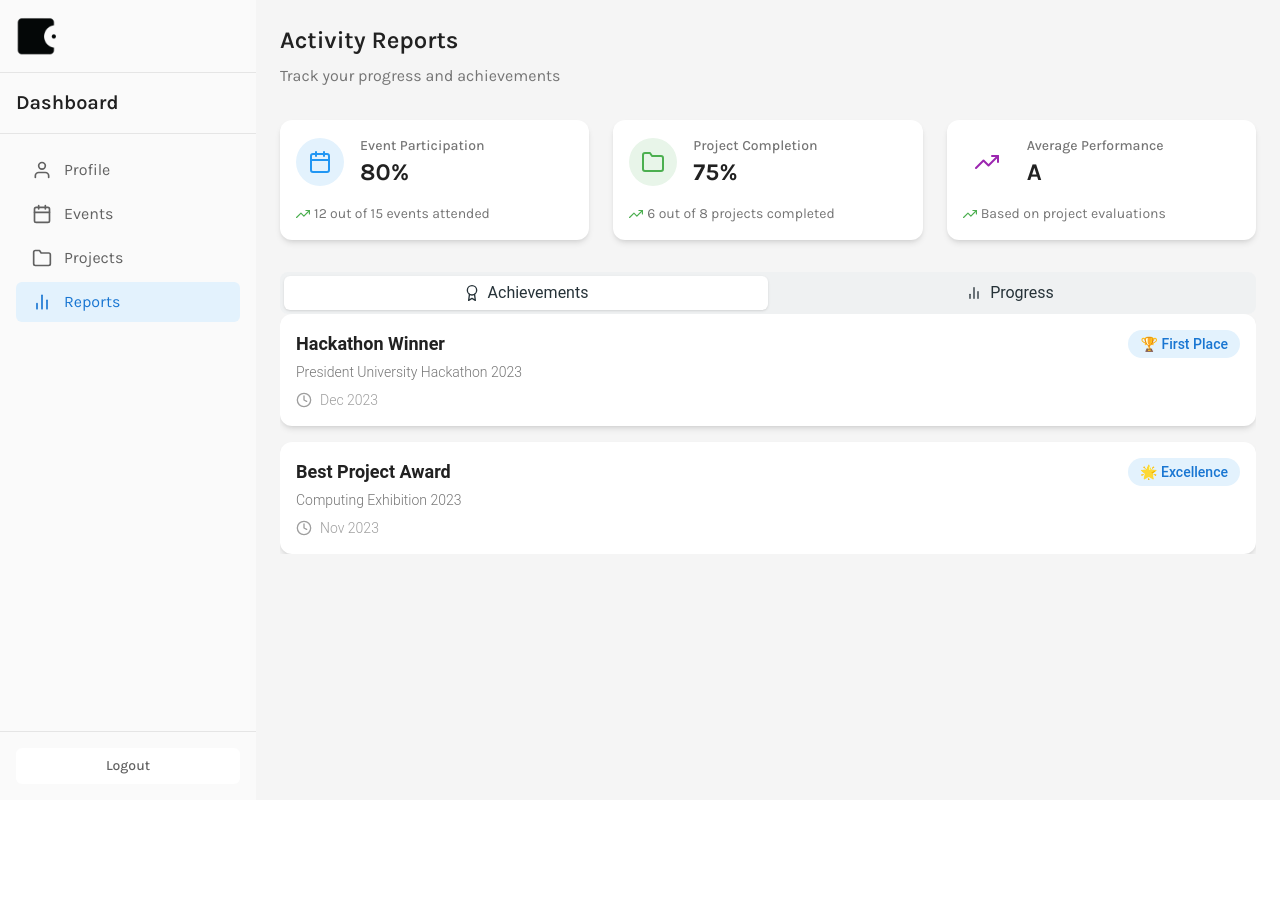
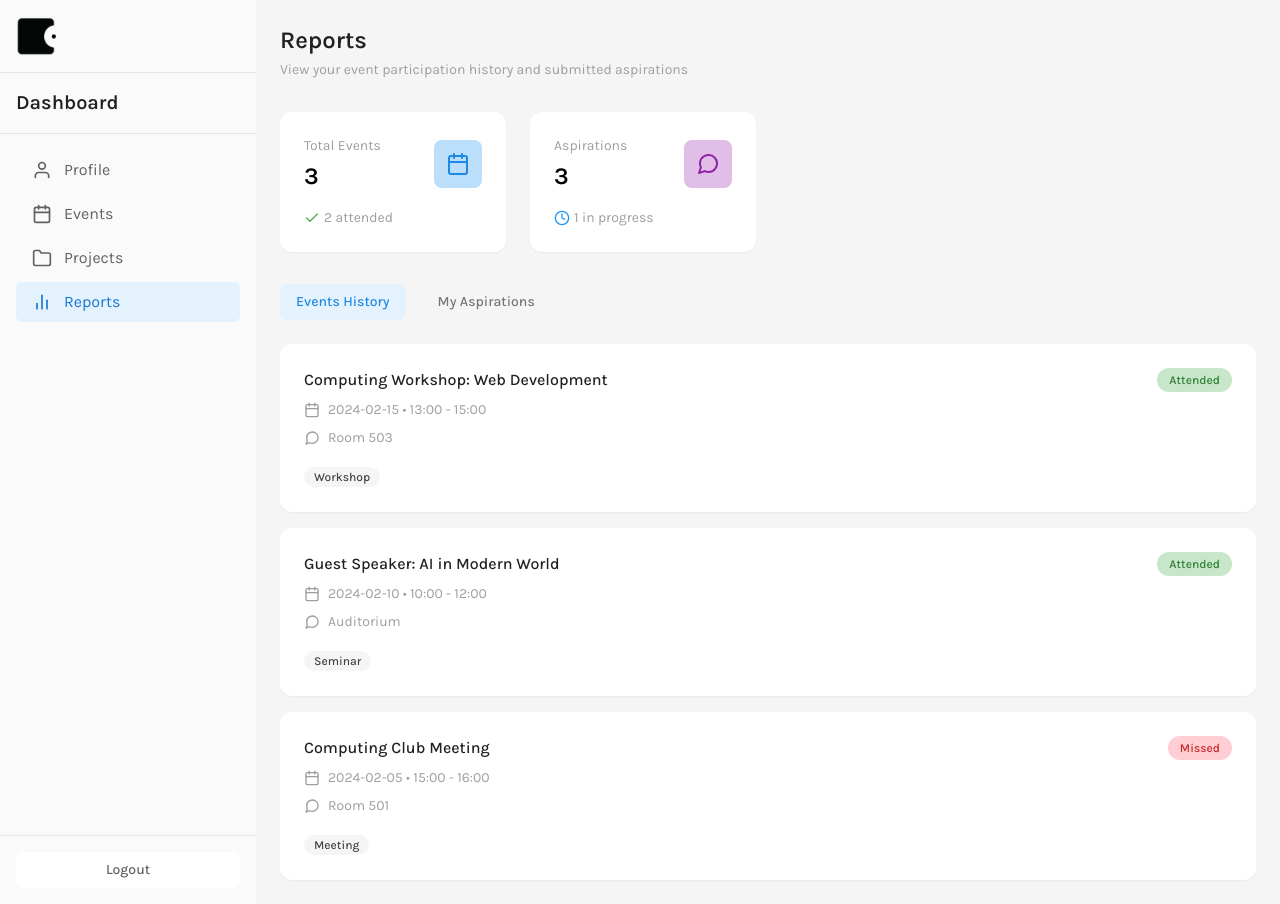
Before and after one commit to haysnairpa/PUFA-25, a Next.js app: page /dashboard/reports in a window 1280 px wide. Before the commit the page ends 800 px from the top, so only its background shows below. Built offline with nearby package versions, Linux system fonts and the light colour scheme.

Commit message:
fix profile page and changed reports content

```diff
--- a/src/app/(main)/dashboard/projects/page.jsx
+++ b/src/app/(main)/dashboard/projects/page.jsx
@@ -44,7 +44,7 @@ export default function ProjectsPage() {
     // Add more projects as needed
   ];
 
-  const filters = ["All", "Informatics", "Information Systems", "Data Science"];
+  const filters = ["All", "Informatics", "Information Systems"];
 
   const filteredProjects = projects.filter(project => {
     const matchesSearch = project.title.toLowerCase().includes(searchQuery.toLowerCase()) ||
--- a/src/app/(main)/dashboard/reports/page.jsx
+++ b/src/app/(main)/dashboard/reports/page.jsx
@@ -1,206 +1,208 @@
-"use client";
+"use client"
 
 import { useState } from "react";
-import {
-  Card,
-  CardBody,
-  Progress,
-  Tabs,
-  TabsHeader,
-  TabsBody,
-  Tab,
-  TabPanel,
-} from "@material-tailwind/react";
-import {
-  FiAward,
-  FiBarChart2,
-  FiCalendar,
-  FiCheckCircle,
-  FiClock,
-  FiFolder,
-  FiTrendingUp,
-} from "react-icons/fi";
+import { FiCalendar, FiMessageCircle, FiClock, FiCheck, FiX } from "react-icons/fi";
 
-export default function ReportsPage() {
-  const [activeTab, setActiveTab] = useState("achievements");
+export default function Reports() {
+  const [activeTab, setActiveTab] = useState("events");
 
-  // Sample data - replace with real data later
-  const achievements = [
+  // Sample data - replace with actual data from your backend
+  const events = [
     {
       id: 1,
-      title: "Hackathon Winner",
-      event: "President University Hackathon 2023",
-      date: "Dec 2023",
-      type: "Competition",
-      badge: "🏆 First Place",
+      title: "Computing Workshop: Web Development",
+      date: "2024-02-15",
+      time: "13:00 - 15:00",
+      location: "Room 503",
+      status: "attended",
+      category: "Workshop"
     },
     {
       id: 2,
-      title: "Best Project Award",
-      event: "Computing Exhibition 2023",
-      date: "Nov 2023",
-      type: "Project",
-      badge: "🌟 Excellence",
+      title: "Guest Speaker: AI in Modern World",
+      date: "2024-02-10",
+      time: "10:00 - 12:00",
+      location: "Auditorium",
+      status: "attended",
+      category: "Seminar"
     },
+    {
+      id: 3,
+      title: "Computing Club Meeting",
+      date: "2024-02-05",
+      time: "15:00 - 16:00",
+      location: "Room 501",
+      status: "missed",
+      category: "Meeting"
+    }
   ];
 
-  const activities = {
-    events: {
-      total: 15,
-      attended: 12,
-      upcoming: 3,
+  const aspirations = [
+    {
+      id: 1,
+      title: "Improve Lab Equipment",
+      date: "2024-02-14",
+      status: "in-progress",
+      category: "Facility",
+      description: "Request for new computers in Lab 503 for better performance during practical sessions."
     },
-    projects: {
-      total: 8,
-      completed: 6,
-      ongoing: 2,
+    {
+      id: 2,
+      title: "Additional Programming Workshop",
+      date: "2024-02-08",
+      status: "completed",
+      category: "Academic",
+      description: "Suggestion to conduct more programming workshops for first-year students."
     },
-    skills: [
-      { name: "Web Development", progress: 85 },
-      { name: "UI/UX Design", progress: 75 },
-      { name: "Mobile Development", progress: 60 },
-      { name: "Data Science", progress: 70 },
-    ],
+    {
+      id: 3,
+      title: "Extended Lab Hours",
+      date: "2024-02-01",
+      status: "pending",
+      category: "Facility",
+      description: "Request to extend computer lab operating hours during final projects period."
+    }
+  ];
+
+  const getStatusColor = (status) => {
+    const colors = {
+      'attended': 'bg-green-100 text-green-800',
+      'missed': 'bg-red-100 text-red-800',
+      'completed': 'bg-green-100 text-green-800',
+      'in-progress': 'bg-blue-100 text-blue-800',
+      'pending': 'bg-yellow-100 text-yellow-800'
+    };
+    return colors[status] || 'bg-gray-100 text-gray-800';
   };
 
-  const stats = [
-    {
-      title: "Event Participation",
-      value: "80%",
-      icon: FiCalendar,
-      description: "12 out of 15 events attended",
-      trend: "up",
-      color: "blue",
-    },
-    {
-      title: "Project Completion",
-      value: "75%",
-      icon: FiFolder,
-      description: "6 out of 8 projects completed",
-      trend: "up",
-      color: "green",
-    },
-    {
-      title: "Average Performance",
-      value: "A",
-      icon: FiTrendingUp,
-      description: "Based on project evaluations",
-      trend: "up",
-      color: "purple",
-    },
-  ];
-
   return (
-    <div className="p-6">
-      {/* Header */}
+    <div className="p-6 max-w-7xl mx-auto">
+      {/* Header Section */}
       <div className="mb-8">
-        <h1 className="text-2xl font-semibold text-gray-900 mb-2">Activity Reports</h1>
-        <p className="text-gray-600">Track your progress and achievements</p>
+        <h1 className="text-2xl font-semibold text-gray-900">Reports</h1>
+        <p className="mt-1 text-sm text-gray-500">
+          View your event participation history and submitted aspirations
+        </p>
       </div>
 
-      {/* Stats Overview */}
-      <div className="grid grid-cols-1 md:grid-cols-2 lg:grid-cols-3 gap-6 mb-8">
-        {stats.map((stat, index) => (
-          <Card key={index} className="overflow-hidden">
-            <CardBody className="p-4">
-              <div className="flex items-center gap-4">
-                <div className={`rounded-full p-3 bg-${stat.color}-50`}>
-                  <stat.icon className={`h-6 w-6 text-${stat.color}-500`} />
+      {/* Statistics Cards */}
+      <div className="grid grid-cols-1 md:grid-cols-2 lg:grid-cols-4 gap-6 mb-8">
+        <div className="bg-white rounded-xl shadow-sm p-6">
+          <div className="flex items-center justify-between">
+            <div>
+              <p className="text-sm text-gray-500">Total Events</p>
+              <p className="text-2xl font-semibold mt-1">{events.length}</p>
             </div>
-                <div>
-                  <p className="text-sm font-medium text-gray-600">{stat.title}</p>
-                  <h3 className="text-2xl font-bold text-gray-900">{stat.value}</h3>
+            <div className="bg-blue-100 p-3 rounded-lg">
+              <FiCalendar className="w-6 h-6 text-blue-600" />
             </div>
           </div>
-              <p className="text-sm text-gray-600 mt-4 flex items-center gap-1">
-                {stat.trend === "up" && <FiTrendingUp className="text-green-500" />}
-                {stat.description}
-              </p>
-            </CardBody>
-          </Card>
-        ))}
+          <div className="mt-4 flex items-center text-sm text-gray-500">
+            <FiCheck className="w-4 h-4 mr-1 text-green-500" />
+            <span>{events.filter(e => e.status === 'attended').length} attended</span>
+          </div>
         </div>
 
-      {/* Detailed Reports */}
-      <Tabs value={activeTab} onChange={(value) => setActiveTab(value)}>
-        <TabsHeader>
-          <Tab value="achievements">
-            <div className="flex items-center gap-2">
-              <FiAward className="h-4 w-4" />
-              Achievements
+        <div className="bg-white rounded-xl shadow-sm p-6">
+          <div className="flex items-center justify-between">
+            <div>
+              <p className="text-sm text-gray-500">Aspirations</p>
+              <p className="text-2xl font-semibold mt-1">{aspirations.length}</p>
             </div>
-          </Tab>
-          <Tab value="progress">
-            <div className="flex items-center gap-2">
-              <FiBarChart2 className="h-4 w-4" />
-              Progress
-            </div>
-          </Tab>
-        </TabsHeader>
-        <TabsBody>
-          <TabPanel value="achievements" className="p-0">
-            <div className="grid gap-4">
-              {achievements.map((achievement) => (
-                <Card key={achievement.id} className="overflow-hidden">
-                  <CardBody className="p-4">
-                    <div className="flex justify-between items-start">
-                      <div>
-                        <h3 className="text-lg font-semibold text-gray-900 mb-1">
-                          {achievement.title}
-                        </h3>
-                        <p className="text-sm text-gray-600 mb-2">{achievement.event}</p>
-                        <div className="flex items-center gap-2 text-sm text-gray-500">
-                          <FiClock className="h-4 w-4" />
-                          {achievement.date}
+            <div className="bg-purple-100 p-3 rounded-lg">
+              <FiMessageCircle className="w-6 h-6 text-purple-600" />
             </div>
           </div>
-                      <span className="px-3 py-1 text-sm font-medium bg-blue-50 text-blue-700 rounded-full">
-                        {achievement.badge}
+          <div className="mt-4 flex items-center text-sm text-gray-500">
+            <FiClock className="w-4 h-4 mr-1 text-blue-500" />
+            <span>{aspirations.filter(a => a.status === 'in-progress').length} in progress</span>
+          </div>
+        </div>
+      </div>
+
+      {/* Tab Navigation */}
+      <div className="flex space-x-4 mb-6">
+        <button
+          onClick={() => setActiveTab('events')}
+          className={`px-4 py-2 rounded-lg text-sm font-medium transition-colors duration-150 ${
+            activeTab === 'events'
+              ? 'bg-blue-50 text-blue-600'
+              : 'text-gray-600 hover:bg-gray-50'
+          }`}
+        >
+          Events History
+        </button>
+        <button
+          onClick={() => setActiveTab('aspirations')}
+          className={`px-4 py-2 rounded-lg text-sm font-medium transition-colors duration-150 ${
+            activeTab === 'aspirations'
+              ? 'bg-blue-50 text-blue-600'
+              : 'text-gray-600 hover:bg-gray-50'
+          }`}
+        >
+          My Aspirations
+        </button>
+      </div>
+
+      {/* Content */}
+      {activeTab === 'events' ? (
+        <div className="space-y-4">
+          {events.map((event) => (
+            <div key={event.id} className="bg-white rounded-xl shadow-sm p-6">
+              <div className="flex items-start justify-between">
+                <div>
+                  <h3 className="font-medium text-gray-900">{event.title}</h3>
+                  <div className="mt-2 space-y-2">
+                    <div className="flex items-center text-sm text-gray-500">
+                      <FiCalendar className="w-4 h-4 mr-2" />
+                      <span>{event.date} • {event.time}</span>
+                    </div>
+                    <div className="flex items-center text-sm text-gray-500">
+                      <FiMessageCircle className="w-4 h-4 mr-2" />
+                      <span>{event.location}</span>
+                    </div>
+                  </div>
+                </div>
+                <span className={`px-3 py-1 rounded-full text-xs font-medium ${getStatusColor(event.status)}`}>
+                  {event.status.charAt(0).toUpperCase() + event.status.slice(1)}
                 </span>
               </div>
-                  </CardBody>
-                </Card>
-              ))}
+              <div className="mt-4">
+                <span className="inline-flex items-center px-2.5 py-0.5 rounded-full text-xs font-medium bg-gray-100 text-gray-800">
+                  {event.category}
+                </span>
               </div>
-          </TabPanel>
-          <TabPanel value="progress" className="p-0">
-            <div className="grid gap-6">
-              {/* Event Progress */}
-              <Card className="overflow-hidden">
-                <CardBody className="p-4">
-                  <h3 className="text-lg font-semibold text-gray-900 mb-4">Event Participation</h3>
-                  <div className="flex items-center justify-between mb-2">
-                    <div className="flex items-center gap-2">
-                      <FiCheckCircle className="h-5 w-5 text-green-500" />
-                      <span className="text-sm font-medium">Attended Events</span>
-                    </div>
-                    <span className="text-sm text-gray-600">{activities.events.attended} of {activities.events.total}</span>
-                  </div>
-                  <Progress value={(activities.events.attended / activities.events.total) * 100} color="green" />
-                </CardBody>
-              </Card>
-
-              {/* Skills Progress */}
-              <Card className="overflow-hidden">
-                <CardBody className="p-4">
-                  <h3 className="text-lg font-semibold text-gray-900 mb-4">Skills Development</h3>
-                  <div className="space-y-4">
-                    {activities.skills.map((skill, index) => (
-                      <div key={index}>
-                        <div className="flex justify-between mb-1">
-                          <span className="text-sm font-medium text-gray-700">{skill.name}</span>
-                          <span className="text-sm text-gray-600">{skill.progress}%</span>
-                        </div>
-                        <Progress value={skill.progress} color="blue" />
             </div>
           ))}
         </div>
-                </CardBody>
-              </Card>
+      ) : (
+        <div className="space-y-4">
+          {aspirations.map((aspiration) => (
+            <div key={aspiration.id} className="bg-white rounded-xl shadow-sm p-6">
+              <div className="flex items-start justify-between">
+                <div>
+                  <h3 className="font-medium text-gray-900">{aspiration.title}</h3>
+                  <p className="mt-2 text-sm text-gray-500">{aspiration.description}</p>
+                  <div className="mt-4">
+                    <div className="flex items-center text-sm text-gray-500">
+                      <FiCalendar className="w-4 h-4 mr-2" />
+                      <span>Submitted on {aspiration.date}</span>
                     </div>
-          </TabPanel>
-        </TabsBody>
-      </Tabs>
+                  </div>
+                </div>
+                <span className={`px-3 py-1 rounded-full text-xs font-medium ${getStatusColor(aspiration.status)}`}>
+                  {aspiration.status.split('-').map(word => word.charAt(0).toUpperCase() + word.slice(1)).join(' ')}
+                </span>
+              </div>
+              <div className="mt-4">
+                <span className="inline-flex items-center px-2.5 py-0.5 rounded-full text-xs font-medium bg-gray-100 text-gray-800">
+                  {aspiration.category}
+                </span>
+              </div>
+            </div>
+          ))}
+        </div>
+      )}
     </div>
   );
 }
```
Also changed, not shown: src/app/(main)/dashboard/profile/page.jsx (+38 -6 lines). Lines whose indentation alone changed are shown as unchanged.
